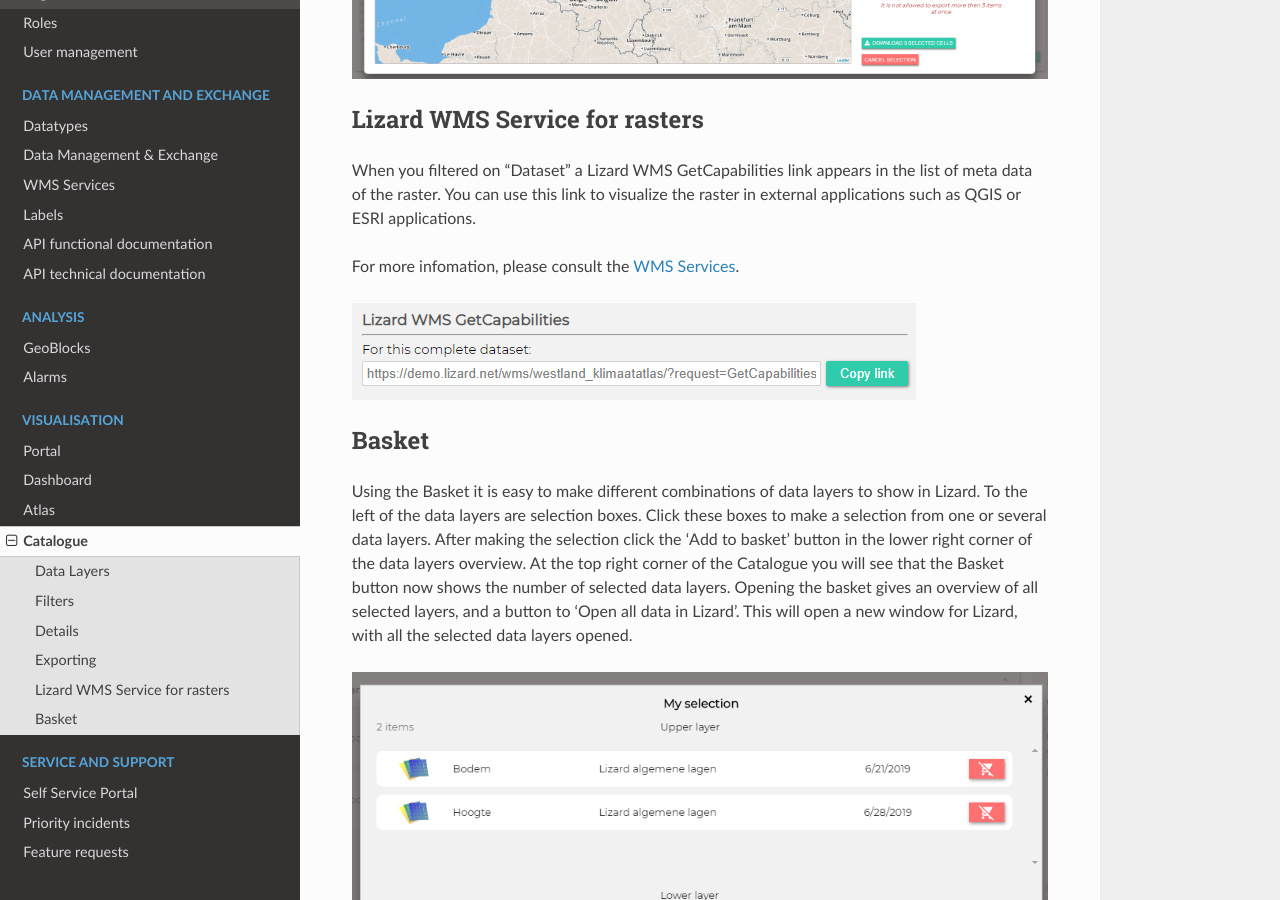
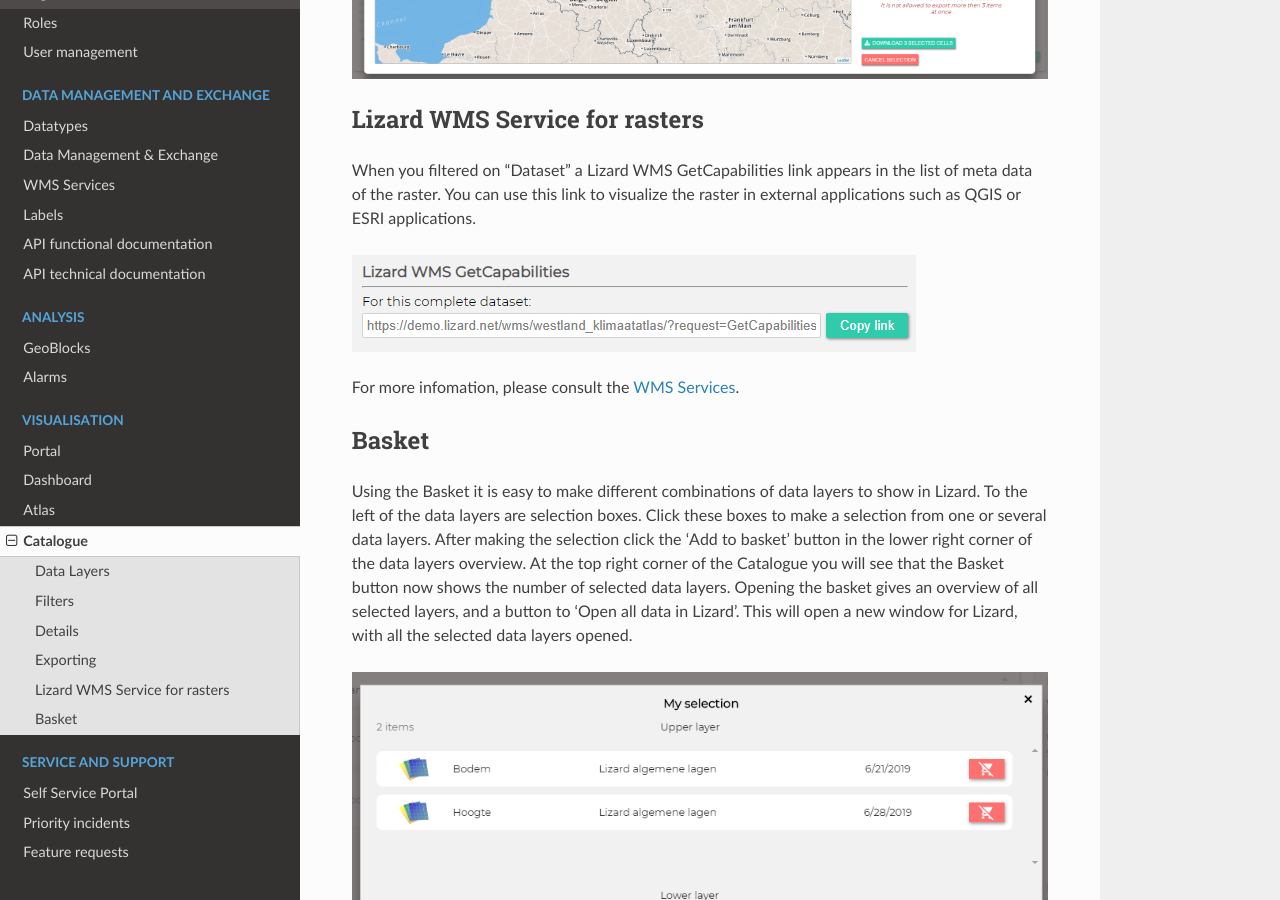
Before and after one commit to nens/lizard-docs, a Sphinx documentation site: the page built from source/e_catalog.rst, in a window 1280 px wide and 900 px high, scrolled down 3684 px. Built offline with Sphinx 7.4.7 and the Read the Docs theme 2.0.0, drawn with Linux system fonts in a browser that asks for light colours; formulas are drawn with MathJax 3.

Commit message:
Improve documentation order for catalogue wms.

```diff
--- a/source/e_catalog.rst
+++ b/source/e_catalog.rst
@@ -80,10 +80,10 @@ Lizard WMS Service for rasters
 When you filtered on "Dataset" a Lizard WMS GetCapabilities link appears in the list of meta data of the raster.
 You can use this link to visualize the raster in external applications such as QGIS or ESRI applications.
 
+.. image:: /images/e_catalog_01.png
+
 For more infomation, please consult the :doc:`WMS Services<c_lizardwms>`.
 
-
-.. image:: /images/e_catalog_01.png
 
 Basket
 ======
```
